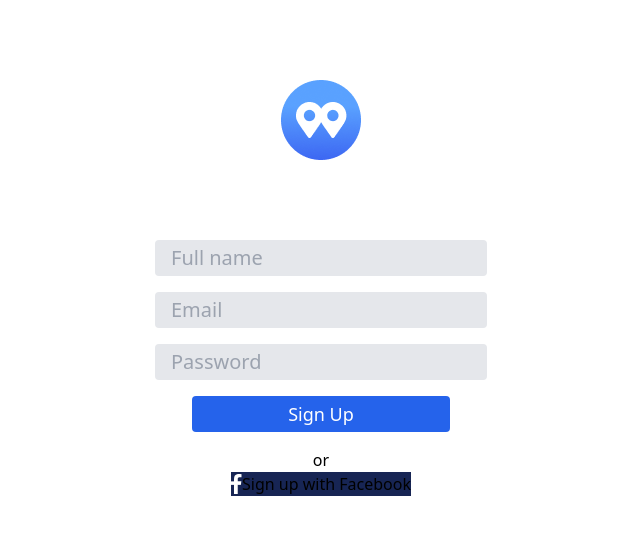
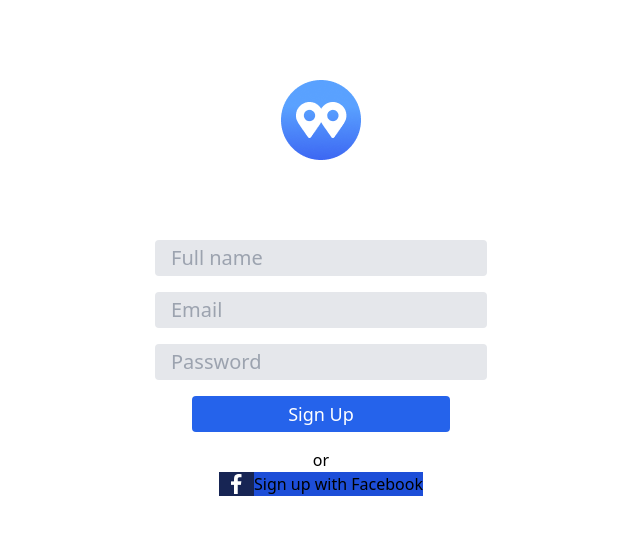
Before and after one commit to KenUdoudo/Log-In, a React (Vite) app: page /SignUp in a window 1280 px wide. Shown: the top 534 px of the page, without its empty margins (319-959 px from the left). Built offline with nearby package versions, Linux system fonts and the light colour scheme.

Commit message:
px for logo

```diff
--- a/src/Signup.jsx
+++ b/src/Signup.jsx
@@ -17,8 +17,8 @@ const SignUp = () => {
       </div>
       <div>
         <div className='flex flex-row justify-center items-center bg-blue-950'>
-          <img src={ facebook }/>
-          <p>Sign up with Facebook</p>
+          <img src={ facebook } className='px-3'/>
+          <p className='bg-blue-700'>Sign up with Facebook</p>
         </div>
       </div>
     </div>
```
